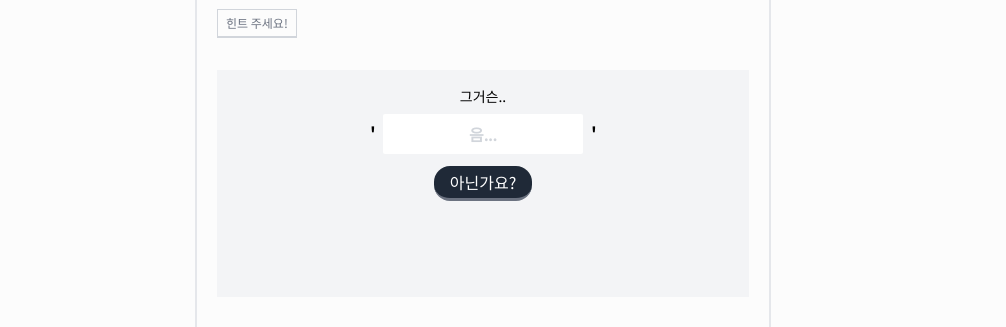
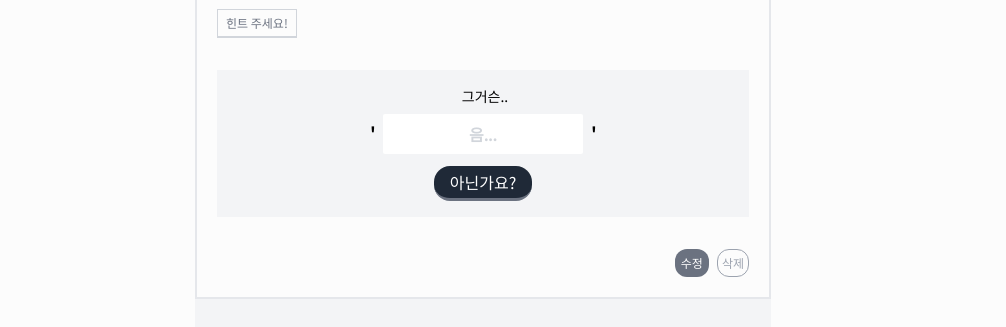
Before and after one commit to Wooin-dev/HAHAHA-Front, a React (Create React App) app: page /quizzes/1 in a window 1280 px wide. Shown: the part 133-460 px from the top of the page, without its empty margins (157-1163 px from the left). Built offline with nearby package versions, Linux system fonts and the light colour scheme; no server answers.

Commit message:
[css] 설명창 수정

```diff
--- a/src/pages/QuizOne.js
+++ b/src/pages/QuizOne.js
@@ -96,10 +96,9 @@ function QuizOne() {
                     </div>
                 </div>
                 <div id="answer-input description"
-                     className="min-h-[100px] bg-gray-100 py-4 my-8">
+                     className="bg-gray-100 py-4 my-8">
                     <div className="flex flex-col items-center">
-                        <p className="text-sm mb-2">그거슨..</p>
-
+                        <p className="text-sm ml-1 mb-2">그거슨..</p>
                         <div className="space-x-2">
                             <span className="text-lg font-bold">'</span>
                             <input
@@ -118,11 +117,11 @@ function QuizOne() {
                         </button>
                     </div>
                     <div id='quiz-description'
-                         className="flex flex-col items-center my-10">
-                        {solved && <>
-                            <p className="text-sm font-bold">왜냐하면~</p>
+                         className="flex flex-col items-center">
+                        {solved && <div className="py-7 mt-2 text-center">
+                            <p className="text-sm font-bold ml-2">왜냐하면~</p>
                             <div>{quiz.description}</div>
-                        </>}
+                        </div>}
                     </div>
                 </div>
                 <div id="btns"
```
